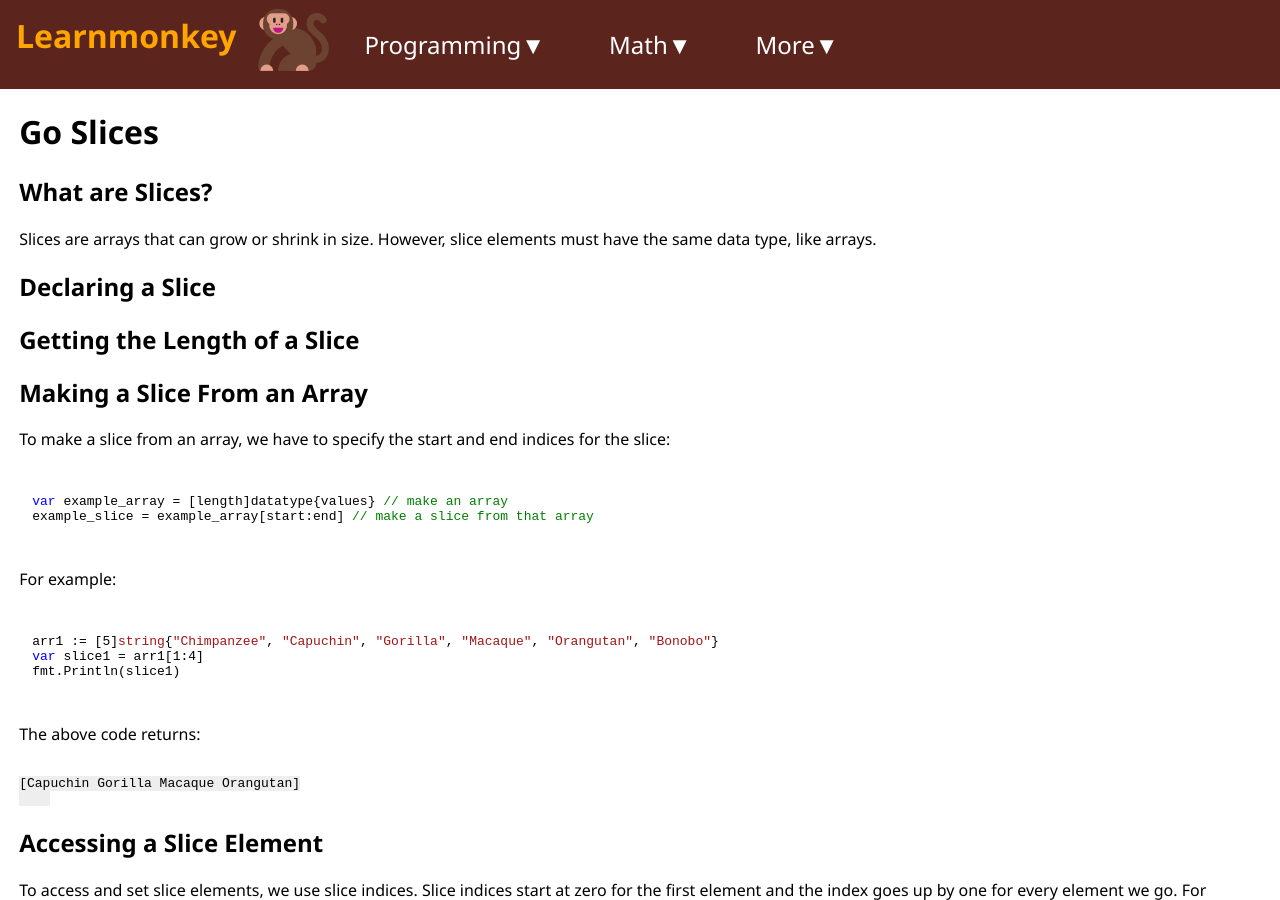
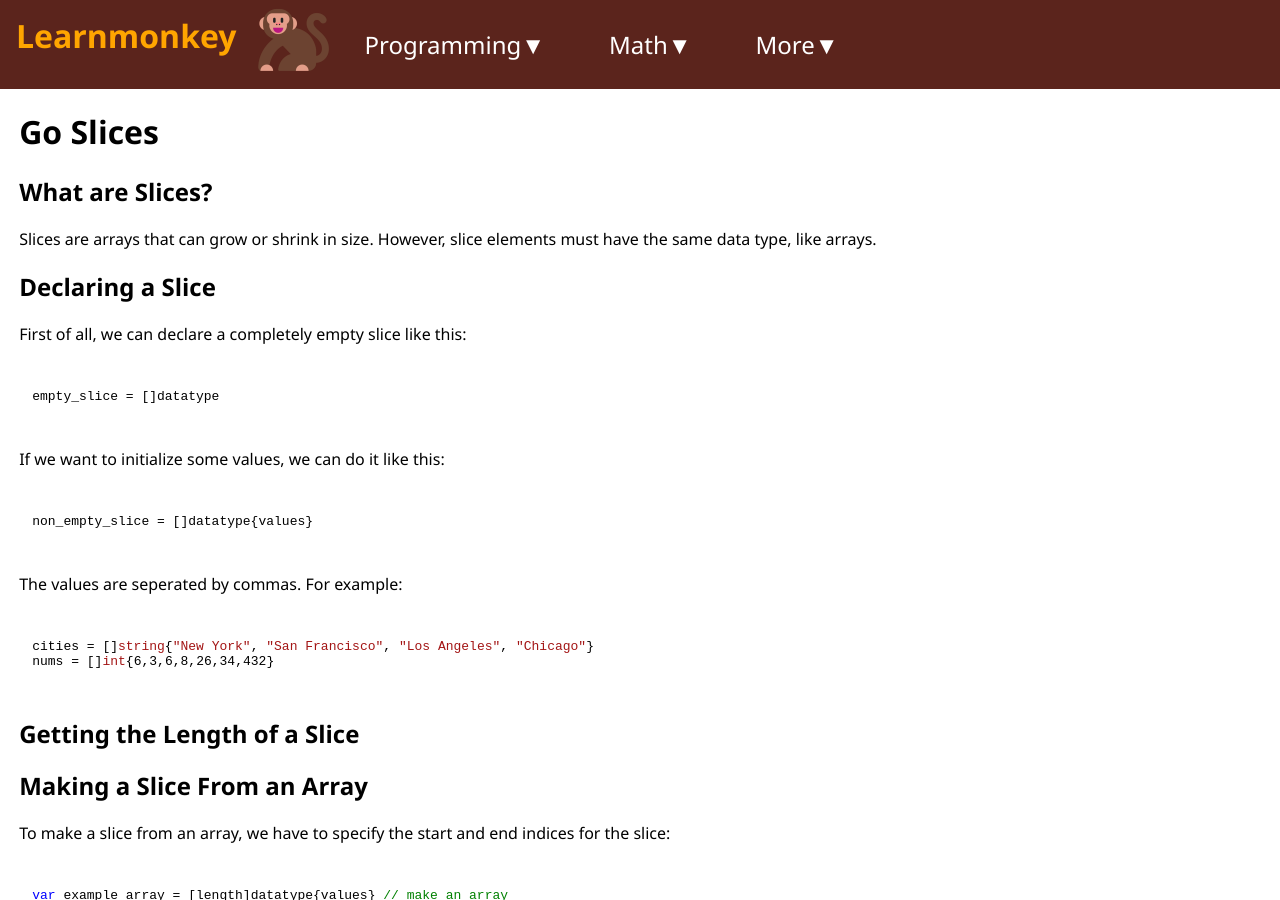
Before and after one commit to learnmonkey/learnmonkey.github.io, a Jekyll site: the page built from programming/golang/slices.html, in a window 1280 px wide and 900 px high. Built offline with Jekyll 4.4.1, drawn with Linux system fonts in a browser that asks for light colours; nearby versions of some CDN libraries.

Commit message:
Go declaring a slice

```diff
--- a/programming/golang/slices.html
+++ b/programming/golang/slices.html
@@ -13,6 +13,19 @@ layout: golang
 
 <section>
     <h2>Declaring a Slice</h2>
+    <p>First of all, we can declare a completely empty slice like this: </p>
+    <pre><code class="language-go">
+empty_slice = []<i>datatype</i>
+    </code></pre>
+    <p>If we want to initialize some values, we can do it like this: </p>
+    <pre><code class="language-go">
+non_empty_slice = []<i>datatype</i>{<i>values</i>}
+    </code></pre>
+    <p>The values are seperated by commas. For example: </p>
+    <pre><code class="language-go">
+cities = []string{"New York", "San Francisco", "Los Angeles", "Chicago"}
+nums = []int{6,3,6,8,26,34,432}
+    </code></pre>
 </section>
 
 <section>
```
